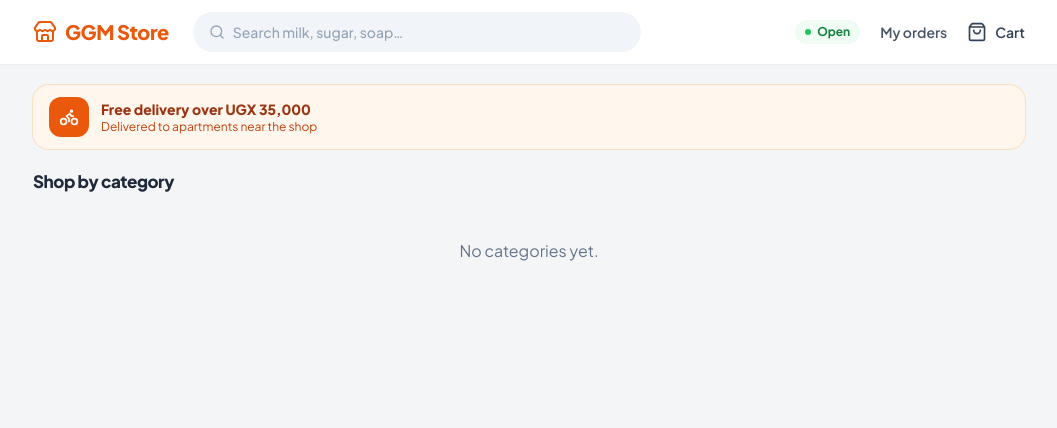
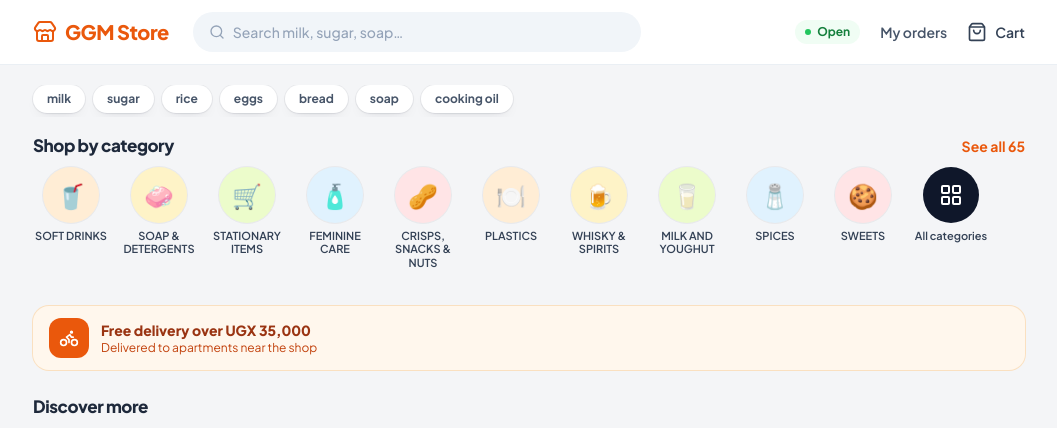
Before and after one commit to AheebwaMike/ggm-store, a Django app: page / in a window 1280 px wide. Shown: the top 428 px of the page, without its empty margins (111-1168 px from the left). Run offline with Django 5.2, Linux system fonts and the light colour scheme; data comes from the database, SQL or seed files in the repository; data that the repository does not hold is empty; style sheets or scripts are compiled from the project's sources.

Commit message:
feat(ui): shop-style home page with shelves and quantity steppers
- Home: popular searches, round category row with See all, Buy again,
  Featured, shelves, endless Discover more grid
- Product cards: add button becomes a quantity stepper; copies of the
  same product on one page stay in sync; server-sent toasts
- New pages: All categories (searchable), shelf See all, staff photo
  to-do list

```diff
--- a/templates/base.html
+++ b/templates/base.html
@@ -33,7 +33,7 @@
     <link rel="apple-touch-icon" href="/static/icons/apple-touch-icon.png">
     <link rel="icon" href="/static/icons/favicon.ico" type="image/x-icon">
 
-    <link rel="stylesheet" href="{% static 'css/styles.css' %}?v=5">
+    <link rel="stylesheet" href="{% static 'css/styles.css' %}?v=6">
 
     <!-- Lucide icons, pinned and served from our own static files -->
     <script src="{% static 'vendor/lucide-1.67.0.min.js' %}"></script>
@@ -304,6 +304,27 @@
                 syncCartBadges();
             });
 
+            // Toasts sent by the server (HX-Trigger: {"ggmToast": {"message": "...", "kind": "error"}}).
+            document.body.addEventListener('ggmToast', function (evt) {
+                const detail = evt.detail || {};
+                if (detail.message) window.ggmToast(detail.message, detail.kind);
+            });
+
+            // The same product can appear on several shelves at once. When one card's button or stepper
+            // changes, copy the new state to the other copies so they never disagree.
+            document.addEventListener('htmx:afterSwap', function (evt) {
+                const swapped = evt.target;
+                if (!swapped || !swapped.classList || !swapped.classList.contains('card-ctl')) return;
+                const productId = swapped.getAttribute('data-product-id');
+                document.querySelectorAll('.card-ctl[data-product-id="' + productId + '"]').forEach(function (other) {
+                    if (other === swapped) return;
+                    const copy = swapped.cloneNode(true);
+                    other.replaceWith(copy);
+                    if (window.htmx) window.htmx.process(copy);
+                });
+                if (window.lucide) window.lucide.createIcons();
+            });
+
             // Any control marked data-add-to-cart gets a pop animation and a toast.
             document.addEventListener('htmx:afterRequest', function (evt) {
                 const el = evt.detail.elt;
--- /dev/null
+++ b/templates/marketplace/_card_control.html
@@ -0,0 +1,30 @@
+{# Add button or quantity stepper on a product card. The card_qty view re-renders it in place. #}
+<div class="card-ctl absolute bottom-2 right-2 z-10" data-product-id="{{ product.id }}">
+    {% if qty %}
+    <div class="flex items-center rounded-full bg-white p-0.5 shadow-card ring-1 ring-slate-900/5">
+        <button type="button"
+                hx-post="{% url 'card_qty' product.id %}" hx-vals='{"action":"dec"}'
+                hx-target="closest .card-ctl" hx-swap="outerHTML"
+                class="grid h-8 w-8 place-items-center rounded-full transition active:scale-90 active:bg-slate-100 {% if qty == 1 %}text-red-500{% else %}text-slate-600{% endif %}"
+                aria-label="{% if qty == 1 %}Remove {{ product.name }} from cart{% else %}Decrease {{ product.name }} quantity{% endif %}">
+            <i data-lucide="{% if qty == 1 %}trash-2{% else %}minus{% endif %}" class="h-4 w-4"></i>
+        </button>
+        <span class="w-6 text-center text-sm font-extrabold tabular-nums text-slate-800" aria-live="polite">{{ qty }}</span>
+        <button type="button"
+                hx-post="{% url 'card_qty' product.id %}" hx-vals='{"action":"inc"}'
+                hx-target="closest .card-ctl" hx-swap="outerHTML"
+                class="grid h-8 w-8 place-items-center rounded-full text-brand-600 transition active:scale-90 active:bg-slate-100"
+                aria-label="Increase {{ product.name }} quantity">
+            <i data-lucide="plus" class="h-4 w-4"></i>
+        </button>
+    </div>
+    {% else %}
+    <button type="button"
+            hx-post="{% url 'card_qty' product.id %}" hx-vals='{"action":"inc"}'
+            hx-target="closest .card-ctl" hx-swap="outerHTML"
+            class="grid h-9 w-9 place-items-center rounded-full bg-white text-brand-600 shadow-card ring-1 ring-slate-900/5 transition-transform active:scale-90"
+            aria-label="Add {{ product.name }} to cart">
+        <i data-lucide="plus" class="h-5 w-5"></i>
+    </button>
+    {% endif %}
+</div>
--- /dev/null
+++ b/templates/marketplace/_discover_page.html
@@ -0,0 +1,12 @@
+{# One page of the "Discover more" grid. When more is available, the last element loads the next page as it scrolls into view. #}
+{% for item in discover_items %}
+    {% include "marketplace/_product_card.html" with product=item.product is_group=item.is_group parent_name=item.parent_name variant_count=item.variant_count min_price=item.min_price image_product=item.image_product %}
+{% endfor %}
+{% if discover_has_more %}
+<div class="col-span-full grid h-16 place-items-center text-xs font-semibold text-slate-400"
+     hx-get="{% url 'discover' %}?page={{ discover_next_page }}"
+     hx-trigger="revealed"
+     hx-swap="outerHTML">
+    Loading more…
+</div>
+{% endif %}
--- a/templates/marketplace/_product_card.html
+++ b/templates/marketplace/_product_card.html
@@ -14,6 +14,7 @@ variant that has a photo, so a group never looks empty because one size lacks an
 The wrapper decides the width (grid cell, or w-40 shrink-0 inside .snap-row); the card fills it.
 Images: product.thumbnail_url (300x300 Cloudinary) only. The large original is for the detail page.
 {% endcomment %}
+{% load ggm_ui %}
 {% with img=image_product|default:product %}
 <article class="relative flex h-full flex-col overflow-hidden rounded-2xl bg-white shadow-card ring-1 ring-slate-900/5">
 
@@ -61,15 +62,7 @@ Images: product.thumbnail_url (300x300 Cloudinary) only. The large original is f
         {% elif product.stock_quantity <= 0 or product.manually_disabled %}
             {# no button: the overlay says why #}
         {% else %}
-            <button type="button"
-                    hx-post="{% url 'add_to_cart' product.id %}"
-                    hx-swap="none"
-                    data-add-to-cart
-                    data-name="{{ product.name }}"
-                    class="absolute bottom-2 right-2 z-10 grid h-9 w-9 place-items-center rounded-full bg-white text-brand-600 shadow-card ring-1 ring-slate-900/5 transition-transform active:scale-90"
-                    aria-label="Add {{ product.name }} to cart">
-                <i data-lucide="plus" class="h-5 w-5"></i>
-            </button>
+            {% include "marketplace/_card_control.html" with product=product qty=cart_quantities|get_item:product.id %}
         {% endif %}
     </div>
 
--- a/templates/marketplace/home.html
+++ b/templates/marketplace/home.html
@@ -87,9 +87,38 @@
     </div>
 
 {% else %}
+    {# ---------------- Popular searches ---------------- #}
+    <div class="no-scrollbar -mx-4 mb-4 flex gap-2 overflow-x-auto px-4 pb-1" aria-label="Popular searches">
+        {% for word in popular_searches %}
+        <a href="{% url 'home' %}?q={{ word|urlencode }}" class="shrink-0 rounded-full bg-white px-3.5 py-1.5 text-xs font-bold text-slate-600 shadow-card ring-1 ring-slate-900/5 active:scale-95">{{ word }}</a>
+        {% endfor %}
+    </div>
+
+    {# ---------------- Category row ---------------- #}
+    {% if pinned_groups %}
+    <section class="mb-6" aria-labelledby="categories-title">
+        <div class="mb-1 flex items-center justify-between">
+            <h2 id="categories-title" class="text-[17px] font-extrabold tracking-tight text-slate-800">Shop by category</h2>
+            <a href="{% url 'all_categories' %}" class="text-sm font-bold text-brand-600">See all {{ category_count }}</a>
+        </div>
+        <div class="snap-row no-scrollbar">
+            {% for group in pinned_groups %}
+            <a href="{% url 'product_list' group.id %}" class="flex w-[4.75rem] flex-col items-center gap-1.5 text-center active:scale-95">
+                <span class="grid h-14 w-14 place-items-center rounded-full text-2xl ring-1 ring-slate-900/5 {% cycle 'bg-orange-100' 'bg-amber-100' 'bg-lime-100' 'bg-sky-100' 'bg-rose-100' %}" aria-hidden="true">{{ group.name|group_emoji }}</span>
+                <span class="break-words text-[11px] font-semibold leading-tight text-slate-700">{{ group.name }}</span>
+            </a>
+            {% endfor %}
+            <a href="{% url 'all_categories' %}" class="flex w-[4.75rem] flex-col items-center gap-1.5 text-center active:scale-95">
+                <span class="grid h-14 w-14 place-items-center rounded-full bg-slate-900 text-white" aria-hidden="true"><i data-lucide="layout-grid" class="h-6 w-6"></i></span>
+                <span class="text-[11px] font-semibold leading-tight text-slate-700">All categories</span>
+            </a>
+        </div>
+    </section>
+    {% endif %}
+
     {# ---------------- Delivery promise ---------------- #}
     {% if config.free_delivery_threshold > 0 %}
-    <div class="mb-5 flex items-center gap-3 rounded-2xl bg-brand-50 px-4 py-3 ring-1 ring-brand-200/70">
+    <div class="mb-6 flex items-center gap-3 rounded-2xl bg-brand-50 px-4 py-3 ring-1 ring-brand-200/70">
         <span class="grid h-10 w-10 shrink-0 place-items-center rounded-xl bg-brand-600 text-white">
             <i data-lucide="bike" class="h-5 w-5"></i>
         </span>
@@ -100,25 +129,9 @@
     </div>
     {% endif %}
 
-    {# ---------------- Categories ---------------- #}
-    <section class="mb-7" aria-labelledby="categories-title">
-        <h2 id="categories-title" class="mb-3 text-[17px] font-extrabold tracking-tight text-slate-800">Shop by category</h2>
-        <div class="grid grid-cols-4 gap-2.5 sm:grid-cols-6 md:grid-cols-8">
-            {% for group in groups %}
-                <a href="{% url 'product_list' group.id %}"
-                   class="flex flex-col items-center gap-1.5 rounded-2xl bg-white p-2.5 text-center shadow-card ring-1 ring-slate-900/5 transition-transform active:scale-95">
-                    <span class="grid h-12 w-12 place-items-center rounded-xl text-2xl {% cycle 'bg-orange-100' 'bg-amber-100' 'bg-lime-100' 'bg-sky-100' 'bg-rose-100' %}" aria-hidden="true">{{ group.name|group_emoji }}</span>
-                    <span class="break-words text-[11px] font-semibold leading-tight text-slate-700">{{ group.name }}</span>
-                </a>
-            {% empty %}
-                <p class="col-span-full py-8 text-center text-slate-500">No categories yet.</p>
-            {% endfor %}
-        </div>
-    </section>
-
     {# ---------------- Buy again ---------------- #}
     {% if frequent_products %}
-    <section class="mb-7" aria-labelledby="buy-again-title">
+    <section class="mb-6" aria-labelledby="buy-again-title">
         <h2 id="buy-again-title" class="mb-1 text-[17px] font-extrabold tracking-tight text-slate-800">Buy again</h2>
         <div class="snap-row no-scrollbar">
             {% for product in frequent_products %}
@@ -130,9 +143,9 @@
     </section>
     {% endif %}
 
-    {# ---------------- Featured ---------------- #}
+    {# ---------------- Featured campaign ---------------- #}
     {% if featured_products %}
-    <section class="mb-7" aria-labelledby="featured-title">
+    <section class="mb-6" aria-labelledby="featured-title">
         <h2 id="featured-title" class="mb-1 text-[17px] font-extrabold tracking-tight text-slate-800">Featured today</h2>
         <div class="snap-row no-scrollbar">
             {% for product in featured_products %}
@@ -143,5 +156,45 @@
         </div>
     </section>
     {% endif %}
+
+    {# ---------------- Shelves (managed in the admin) ---------------- #}
+    {% for block in shelves %}
+    <section class="mb-6" aria-labelledby="shelf-{{ block.shelf.id }}-title">
+        <div class="mb-1 flex items-center justify-between">
+            <h2 id="shelf-{{ block.shelf.id }}-title" class="text-[17px] font-extrabold tracking-tight text-slate-800">{{ block.shelf.title }}</h2>
+            {% if block.shelf.kind == 'category' and block.shelf.group_id %}
+                <a href="{% url 'product_list' block.shelf.group_id %}" class="text-sm font-bold text-brand-600">See all</a>
+            {% else %}
+                <a href="{% url 'shelf_detail' block.shelf.id %}" class="text-sm font-bold text-brand-600">See all</a>
+            {% endif %}
+        </div>
+        <div class="snap-row no-scrollbar">
+            {% for item in block.items %}
+                <div class="w-[9.5rem]">
+                    {% include "marketplace/_product_card.html" with product=item.product is_group=item.is_group parent_name=item.parent_name variant_count=item.variant_count min_price=item.min_price image_product=item.image_product %}
+                </div>
+            {% endfor %}
+        </div>
+    </section>
+    {% endfor %}
+
+    {# ---------------- Discover more (keeps loading as you scroll) ---------------- #}
+    {% if discover_items %}
+    <section class="mb-4" aria-labelledby="discover-title">
+        <h2 id="discover-title" class="mb-3 text-[17px] font-extrabold tracking-tight text-slate-800">Discover more</h2>
+        <div class="grid grid-cols-2 gap-3 sm:grid-cols-3 md:grid-cols-4">
+            {% include "marketplace/_discover_page.html" %}
+        </div>
+    </section>
+    {% elif not shelves and not frequent_products and not featured_products %}
+    <div class="rounded-2xl bg-white p-8 text-center shadow-card ring-1 ring-slate-900/5">
+        <div class="mx-auto mb-4 grid h-16 w-16 place-items-center rounded-full bg-brand-50">
+            <i data-lucide="shopping-basket" class="h-8 w-8 text-brand-500"></i>
+        </div>
+        <p class="text-lg font-bold text-slate-700">Our shelves are being stocked</p>
+        <p class="mt-1 text-sm text-slate-500">Use the search box or browse the categories above.</p>
+        <a href="{% url 'all_categories' %}" class="mt-5 inline-flex items-center rounded-xl bg-brand-600 px-5 py-2.5 text-sm font-bold text-white">Browse all categories</a>
+    </div>
+    {% endif %}
 {% endif %}
 {% endblock %}
```
Also changed, not shown: templates/marketplace/all_categories.html (added, +59 -0 lines), templates/marketplace/shelf_detail.html (added, +31 -0 lines), templates/marketplace/staff_photo_todo.html (added, +54 -0 lines).
